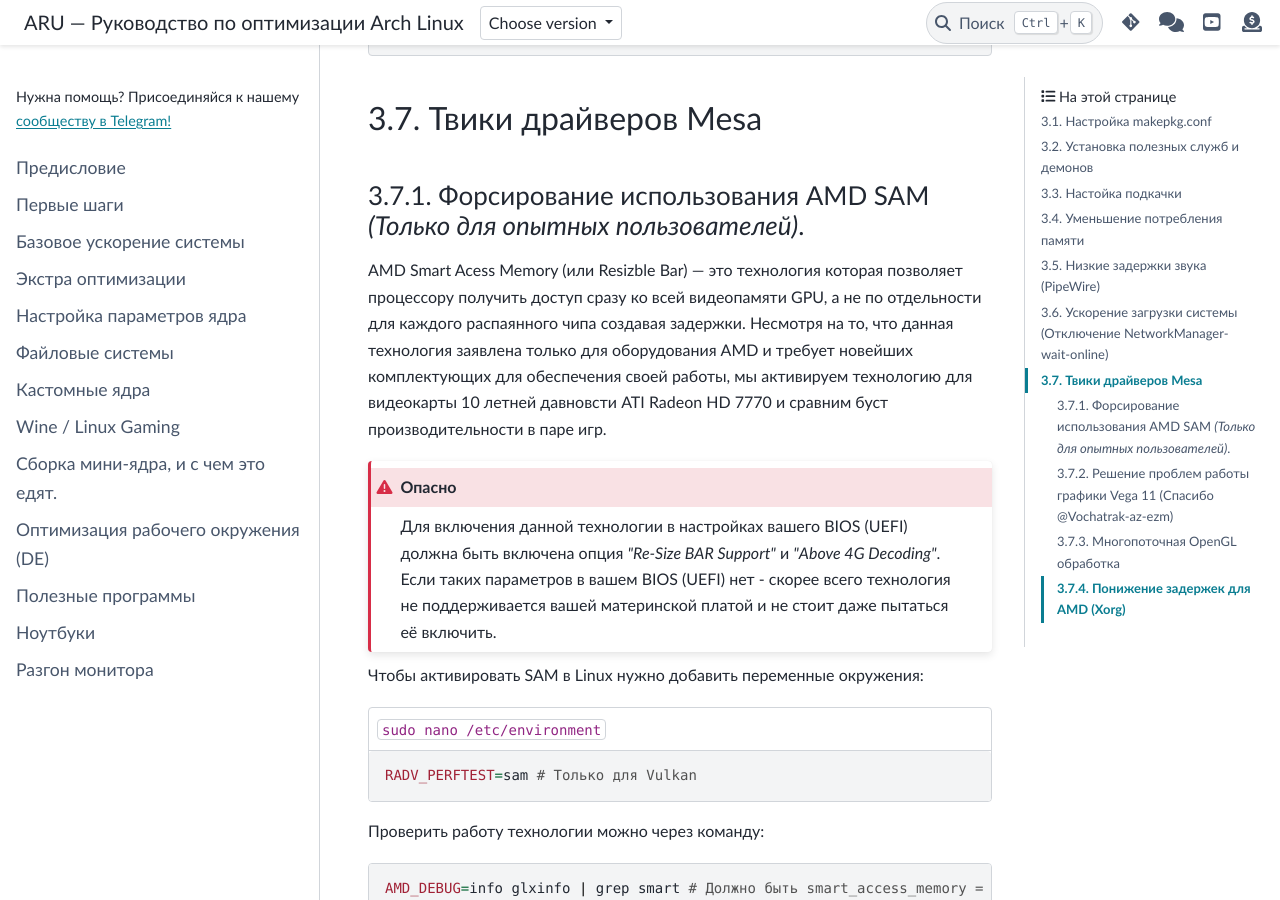
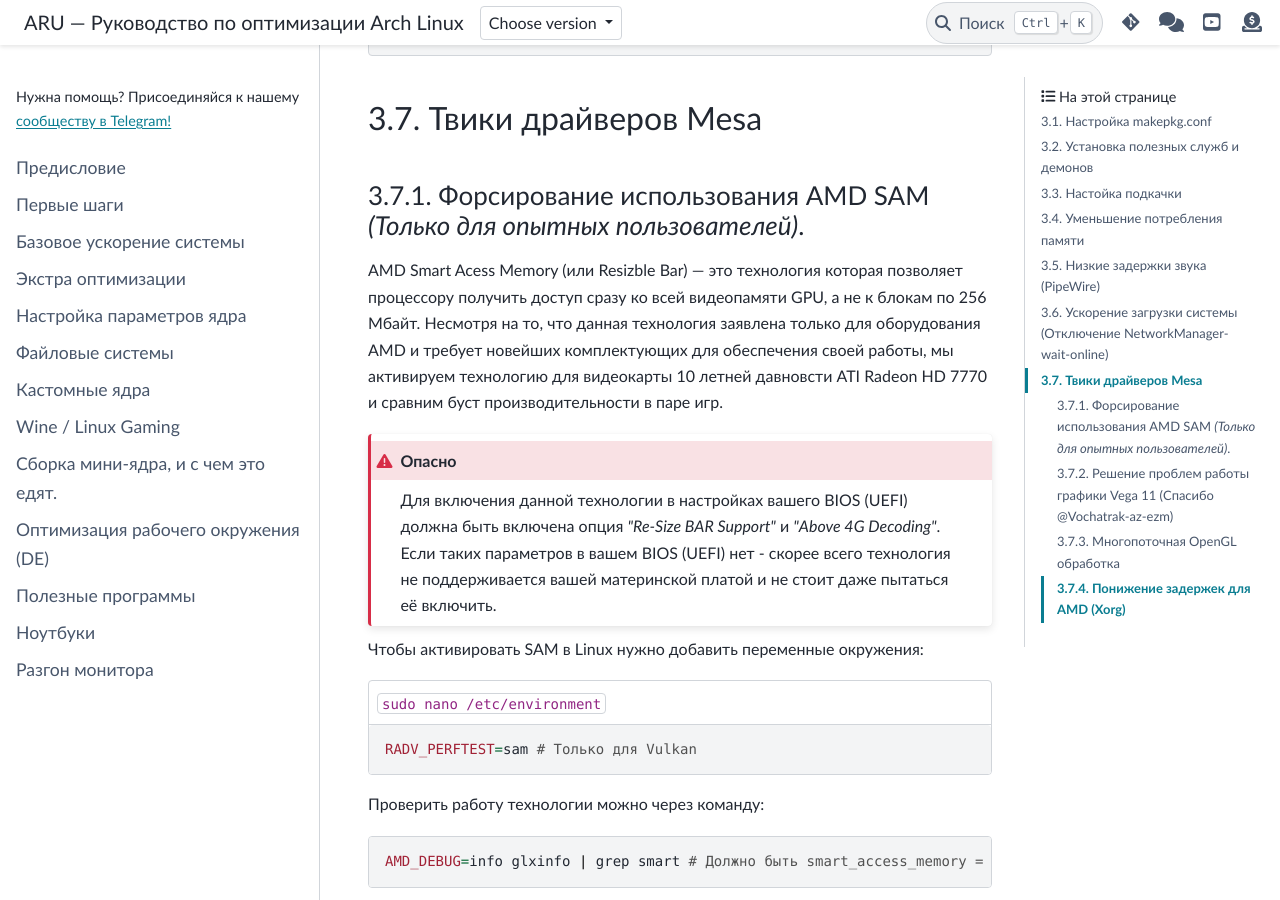
Before and after one commit to ventureoo/ARU, a Sphinx documentation site: the page built from docs/source/generic-system-acceleration.rst, in a window 1280 px wide and 900 px high, scrolled down 12267 px. Built offline with Sphinx 7.4.7 and the PyData theme 0.15.4, drawn with Linux system fonts in a browser that asks for light colours.

Commit message:
Обновить docs/source/generic-system-acceleration.rst

```diff
--- a/docs/source/generic-system-acceleration.rst
+++ b/docs/source/generic-system-acceleration.rst
@@ -564,7 +564,7 @@
 
 AMD Smart Acess Memory (или Resizble Bar) — это технология которая
 позволяет процессору получить доступ сразу ко всей видеопамяти GPU, а
-не по отдельности для каждого распаянного чипа создавая задержки.
+не к блокам по 256 Мбайт.
 Несмотря на то, что данная технология заявлена только для оборудования
 AMD и требует новейших комплектующих для обеспечения своей работы, мы
 активируем технологию для видеокарты 10 летней давновсти ATI Radeon HD
```
